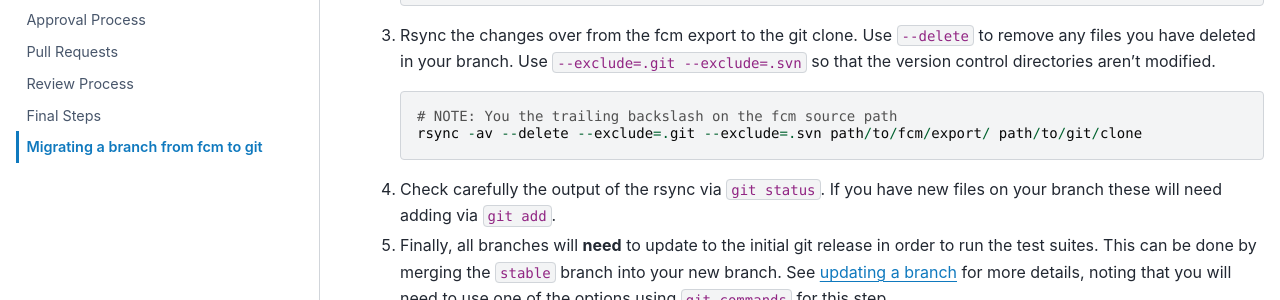
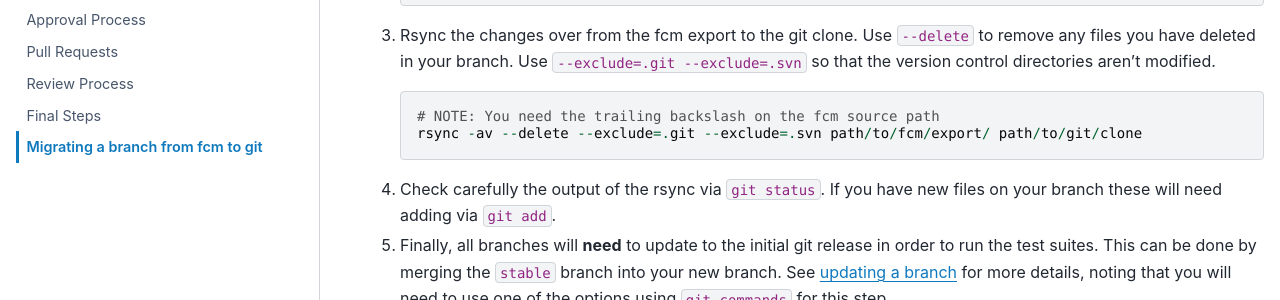
Before and after one commit to MetOffice/simulation-systems, a Sphinx documentation site: the page built from source/WorkingPractices/branch_migration.rst, in a window 1280 px wide and 900 px high, scrolled down 886 px. Shown: the part 220-520 px from the top of the window. Built offline with Sphinx 7.4.7 and the PyData theme 0.15.4, drawn with Linux system fonts in a browser that asks for light colours.

Commit message:
further tweak

```diff
--- a/source/WorkingPractices/branch_migration.rst
+++ b/source/WorkingPractices/branch_migration.rst
@@ -61,7 +61,7 @@ a fork <forking>` of the repo you are migrating to.
 
    .. code-block::
 
-     # NOTE: You the trailing backslash on the fcm source path
+     # NOTE: You need the trailing backslash on the fcm source path
      rsync -av --delete --exclude=.git --exclude=.svn path/to/fcm/export/ path/to/git/clone
 
 #. Check carefully the output of the rsync via ``git status``. If you have new
```
